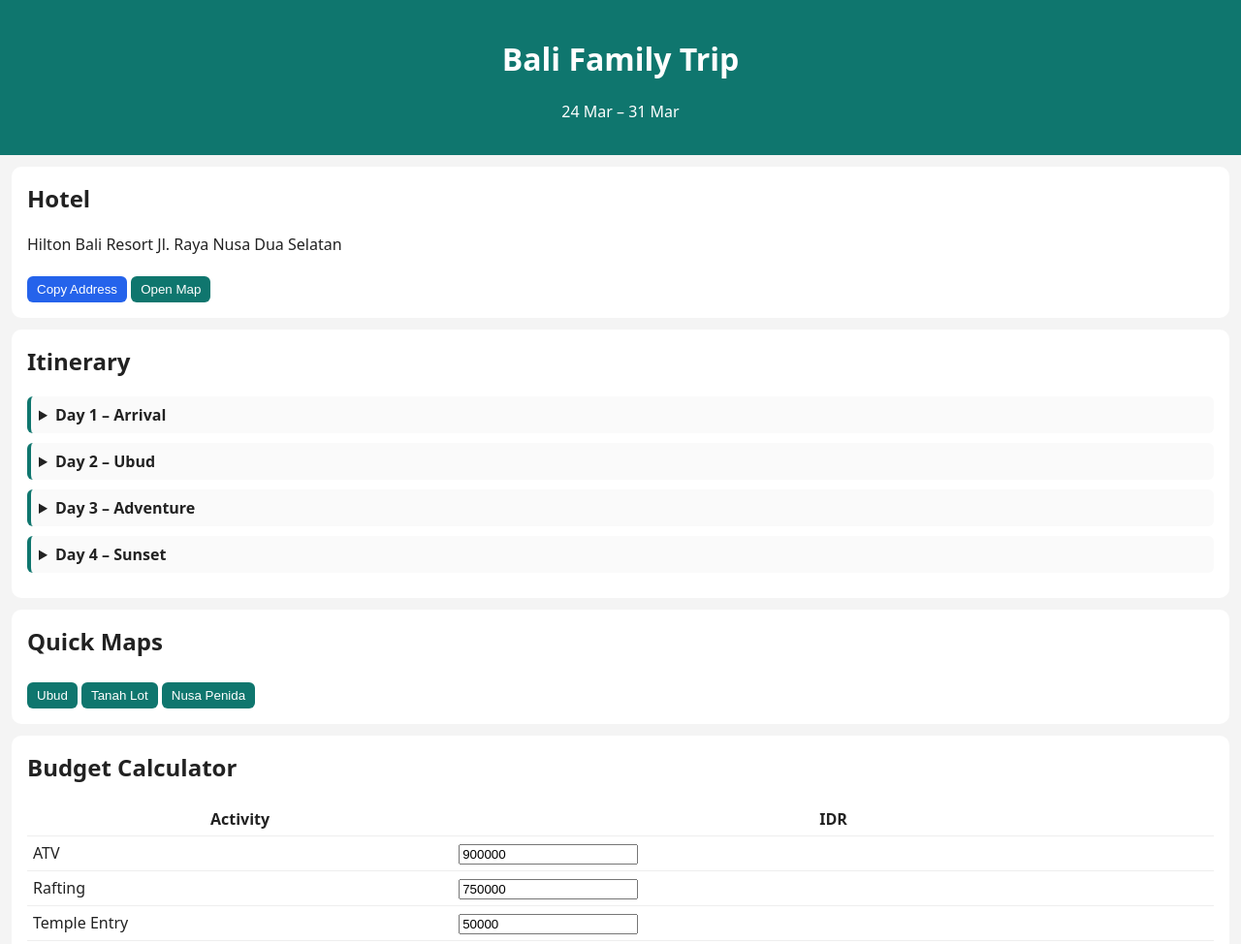
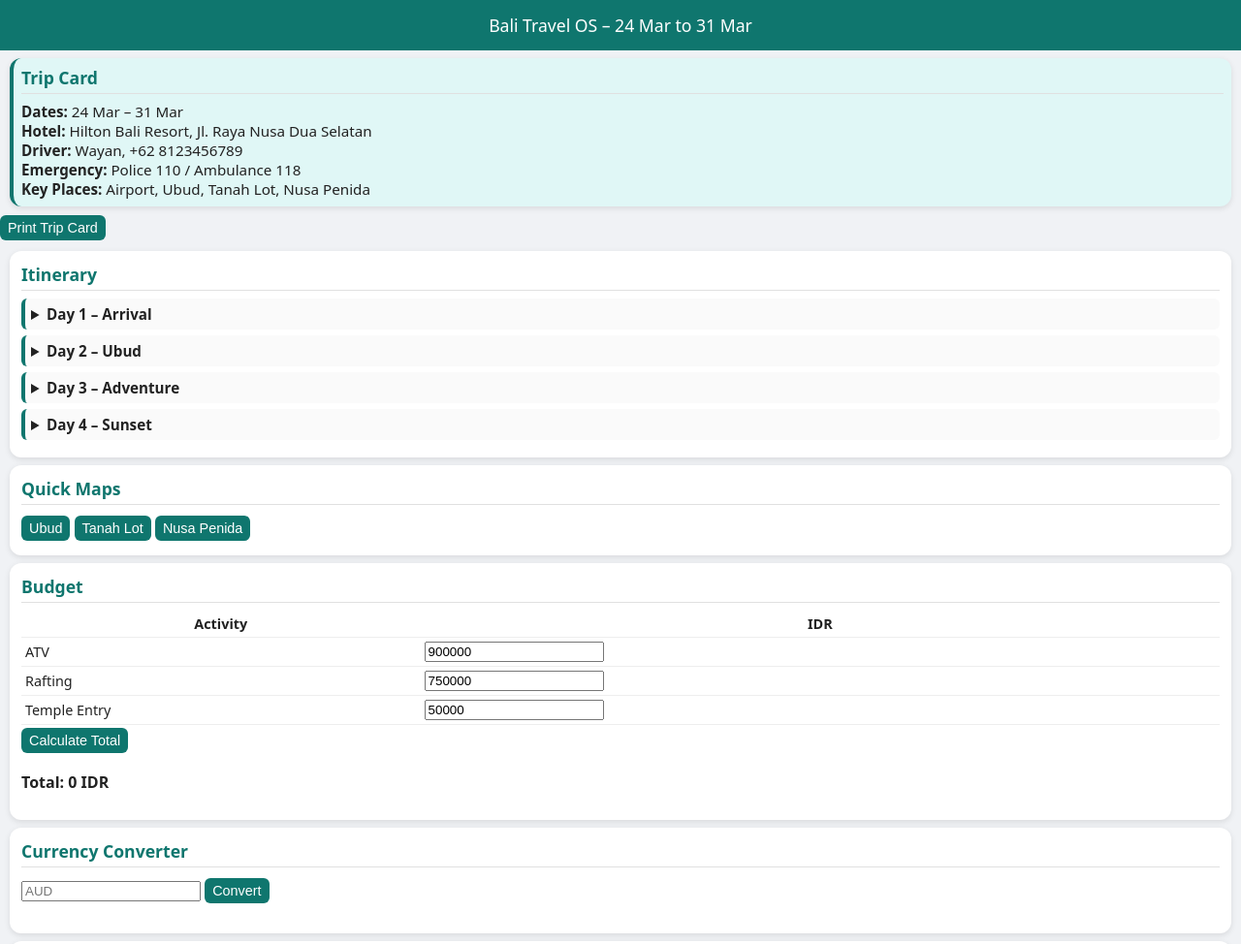
Before and after one commit to pprashil26/bali, a plain HTML site: page index.html in a window 1280 px wide. Shown: the top 974 px of the page at 97% size. Drawn offline with Linux system fonts and the light colour scheme.

Commit message:
v3.0 redesigned UI

```diff
--- a/index.html
+++ b/index.html
@@ -5,40 +5,46 @@
 <meta name="viewport" content="width=device-width, initial-scale=1.0">
 <title>Bali Travel OS</title>
 
-<link rel="manifest" href="manifest.json">
-
-<meta name="theme-color" content="#0f766e">
-
-<link rel="apple-touch-icon" href="icon.png">
-
 <style>
-
 body{
-font-family:system-ui,-apple-system,Arial;
+  font-family: system-ui, -apple-system, Arial;
   margin:0;
-background:#f4f4f4;
+  background:#f0f2f5;
   color:#222;
 }
 
+/* Header */
 header{
   background:#0f766e;
   color:white;
-padding:18px;
+  padding:14px 10px;
   text-align:center;
+  font-size:1.1rem;
 }
 
+/* Container cards */
 section{
   background:white;
-margin:12px;
-padding:16px;
-border-radius:10px;
+  margin:8px 10px;
+  padding:12px;
+  border-radius:12px;
+  box-shadow:0 2px 6px rgba(0,0,0,0.1);
 }
 
-h2{margin-top:0;}
+/* Titles */
+h2{
+  margin-top:0;
+  font-size:1.1rem;
+  color:#0f766e;
+  border-bottom:1px solid #e0e0e0;
+  padding-bottom:4px;
+  margin-bottom:8px;
+}
 
+/* Collapsible itinerary */
 details{
-margin-bottom:10px;
-padding:8px;
+  margin-bottom:6px;
+  padding:6px;
   border-left:4px solid #0f766e;
   background:#fafafa;
   border-radius:6px;
@@ -47,236 +53,180 @@ border-radius:6px;
 summary{
   font-weight:bold;
   cursor:pointer;
+  font-size:0.95rem;
 }
 
+/* Buttons */
 button{
-padding:6px 10px;
+  padding:5px 8px;
   border:none;
   border-radius:6px;
   background:#0f766e;
   color:white;
-margin-top:6px;
+  margin:3px 0;
   cursor:pointer;
+  font-size:0.9rem;
 }
 
-button.copy{background:#2563eb;}
+button.copy{
+  background:#2563eb;
+}
 
+/* Tables */
 table{
   width:100%;
   border-collapse:collapse;
+  font-size:0.9rem;
 }
 
 td,th{
-padding:6px;
+  padding:4px;
   border-bottom:1px solid #eee;
 }
 
-.total{
-font-weight:bold;
-font-size:18px;
-}
-
+/* Emergency card */
 .emergency{
   background:#fff4e5;
   border-left:4px solid orange;
+  padding:8px;
+  font-size:0.9rem;
 }
 
+/* Packing checklist */
 .checklist label{
   display:block;
   margin-bottom:4px;
+  font-size:0.9rem;
 }
 
+/* Photos */
 .photo{
   width:100%;
-margin-top:8px;
-border-radius:8px;
+  margin-top:6px;
+  border-radius:6px;
 }
 
-footer{
-text-align:center;
-font-size:12px;
-padding:16px;
-color:#777;
+/* Total */
+.total{
+  font-weight:bold;
+  font-size:1rem;
 }
 
+/* Compact Trip Card */
+#tripcard{
+  background:#e0f7f6;
+  border-left:4px solid #0f766e;
+  padding:8px;
+  margin-bottom:6px;
+  font-size:0.95rem;
+}
+
+/* Print styles */
+@media print {
+  body * {visibility:hidden;}
+  #tripcard, #tripcard * {visibility:visible;}
+  #tripcard{position:absolute;left:0;top:0;width:100%;font-size:14px;}
+  button {display:none;}
+}
 </style>
 </head>
 
 <body>
 
 <header>
-<h1>Bali Family Trip</h1>
-<p>24 Mar – 31 Mar</p>
+Bali Travel OS – 24 Mar to 31 Mar
 </header>
 
-<section>
-
-<h2>Hotel</h2>
-
-<p id="hotel">
-Hilton Bali Resort
-Jl. Raya Nusa Dua Selatan
-</p>
-
-<button class="copy" onclick="copyText('hotel')">Copy Address</button>
-
-<a href="https://maps.google.com/?q=Hilton+Bali+Resort">
-<button>Open Map</button>
-</a>
-
+<!-- Trip Card -->
+<section id="tripcard">
+<h2>Trip Card</h2>
+<b>Dates:</b> 24 Mar – 31 Mar<br>
+<b>Hotel:</b> Hilton Bali Resort, Jl. Raya Nusa Dua Selatan<br>
+<b>Driver:</b> Wayan, +62 8123456789<br>
+<b>Emergency:</b> Police 110 / Ambulance 118<br>
+<b>Key Places:</b> Airport, Ubud, Tanah Lot, Nusa Penida
 </section>
 
+<button onclick="window.print()">Print Trip Card</button>
+
+<!-- Itinerary -->
 <section>
-
 <h2>Itinerary</h2>
-
-<details>
-<summary>Day 1 – Arrival</summary>
-Airport pickup<br>
-Hotel check-in<br>
-Beach walk<br>
-Dinner
+<details><summary>Day 1 – Arrival</summary>
+Airport pickup<br>Hotel check-in<br>Beach walk<br>Dinner
 </details>
-
-<details>
-<summary>Day 2 – Ubud</summary>
-
-Tukad Cepung Waterfall<br>
-Rice terraces<br>
-Ubud market<br>
-
-<a href="https://maps.google.com/?q=Tukad+Cepung+Waterfall">
-<button>Open Map</button>
-</a>
-
+<details><summary>Day 2 – Ubud</summary>
+Tukad Cepung Waterfall<br>Rice terraces<br>Ubud market<br>
+<a href="https://maps.google.com/?q=Tukad+Cepung+Waterfall"><button>Map</button></a>
 </details>
-
-<details>
-<summary>Day 3 – Adventure</summary>
-
-ATV Quad Bike<br>
-Ayung River Rafting
-
+<details><summary>Day 3 – Adventure</summary>
+ATV Quad Bike<br>Ayung River Rafting
 </details>
-
-<details>
-<summary>Day 4 – Sunset</summary>
-
-Visit Tanah Lot Temple
-
-<a href="https://maps.google.com/?q=Tanah+Lot+Temple">
-<button>Open Map</button>
-</a>
-
+<details><summary>Day 4 – Sunset</summary>
+Tanah Lot Temple<br>
+<a href="https://maps.google.com/?q=Tanah+Lot+Temple"><button>Map</button></a>
 </details>
-
 </section>
 
+<!-- Quick Maps -->
 <section>
-
 <h2>Quick Maps</h2>
-
 <a href="https://maps.google.com/?q=Ubud"><button>Ubud</button></a>
-
 <a href="https://maps.google.com/?q=Tanah+Lot+Temple"><button>Tanah Lot</button></a>
-
 <a href="https://maps.google.com/?q=Nusa+Penida"><button>Nusa Penida</button></a>
-
 </section>
 
+<!-- Budget -->
 <section>
-
-<h2>Budget Calculator</h2>
-
+<h2>Budget</h2>
 <table>
-
-<tr>
-<th>Activity</th>
-<th>IDR</th>
-</tr>
-
-<tr>
-<td>ATV</td>
-<td><input type="number" value="900000" class="cost"></td>
-</tr>
-
-<tr>
-<td>Rafting</td>
-<td><input type="number" value="750000" class="cost"></td>
-</tr>
-
-<tr>
-<td>Temple Entry</td>
-<td><input type="number" value="50000" class="cost"></td>
-</tr>
-
+<tr><th>Activity</th><th>IDR</th></tr>
+<tr><td>ATV</td><td><input type="number" value="900000" class="cost"></td></tr>
+<tr><td>Rafting</td><td><input type="number" value="750000" class="cost"></td></tr>
+<tr><td>Temple Entry</td><td><input type="number" value="50000" class="cost"></td></tr>
 </table>
-
-<br>
-
 <button onclick="calculate()">Calculate Total</button>
-
 <p class="total">Total: <span id="total">0</span> IDR</p>
-
 </section>
 
+<!-- Currency -->
 <section>
-
 <h2>Currency Converter</h2>
-
 <input id="aud" type="number" placeholder="AUD">
-
 <button onclick="convert()">Convert</button>
-
 <p id="idr"></p>
-
-<p style="font-size:12px;">Approximate rate</p>
-
 </section>
 
+<!-- Packing -->
 <section class="checklist">
-
 <h2>Packing Checklist</h2>
-
 <label><input type="checkbox" class="pack"> Passport</label>
 <label><input type="checkbox" class="pack"> Travel Insurance</label>
 <label><input type="checkbox" class="pack"> Swimsuit</label>
 <label><input type="checkbox" class="pack"> Sunscreen</label>
 <label><input type="checkbox" class="pack"> Power Adapter</label>
-
 </section>
 
+<!-- Photo Journal -->
 <section>
-
 <h2>Photo Journal</h2>
-
 <input type="file" id="photoInput">
-
 <div id="photos"></div>
-
 </section>
 
+<!-- Emergency -->
 <section class="emergency">
-
-<h2>Emergency Card</h2>
-
-<p id="driver">
-Driver: +62 8123456789
-</p>
-
+<h2>Emergency</h2>
+<p id="driver">Driver: +62 8123456789</p>
 <button class="copy" onclick="copyText('driver')">Copy Driver</button>
-
-<p>Police: 110</p>
-<p>Ambulance: 118</p>
-
+<p>Police: 110 / Ambulance: 118</p>
 </section>
 
-<footer>
+<footer style="text-align:center;font-size:12px;padding:12px;color:#777;">
 Bali Travel OS
 </footer>
 
 <script>
-
 function copyText(id){
   let text=document.getElementById(id).innerText;
   navigator.clipboard.writeText(text);
@@ -284,75 +234,39 @@ alert("Copied");
 }
 
 function calculate(){
-
   let costs=document.querySelectorAll(".cost");
   let total=0;
-
-costs.forEach(c=>{
-total+=Number(c.value);
-});
-
+  costs.forEach(c=>total+=Number(c.value));
   document.getElementById("total").innerText=total.toLocaleString();
-
 }
 
 function convert(){
-
   let aud=document.getElementById("aud").value;
-
   let rate=10000;
-
-let idr=aud*rate;
-
-document.getElementById("idr").innerText=idr.toLocaleString()+" IDR";
-
+  document.getElementById("idr").innerText=(aud*rate).toLocaleString()+" IDR";
 }
 
+// Persist packing checklist
 let checks=document.querySelectorAll(".pack");
-
 checks.forEach((c,i)=>{
-
-let saved=localStorage.getItem("pack"+i);
-
-if(saved==="true"){c.checked=true;}
-
-c.addEventListener("change",()=>{
-localStorage.setItem("pack"+i,c.checked);
+  if(localStorage.getItem("pack"+i)==="true"){c.checked=true;}
+  c.addEventListener("change",()=>{localStorage.setItem("pack"+i,c.checked);});
 });
 
+// Photo journal
+let input=document.getElementById("photoInput");
+let container=document.getElementById("photos");
+input.addEventListener("change",function(){
+  let file=this.files[0];
+  let reader=new FileReader();
+  reader.onload=function(e){
+    let img=document.createElement("img");
+    img.src=e.target.result;
+    img.className="photo";
+    container.appendChild(img);
+  };
+  reader.readAsDataURL(file);
 });
-
-let input=document.getElementById("photoInput");
-
-let photoContainer=document.getElementById("photos");
-
-input.addEventListener("change",function(){
-
-let file=this.files[0];
-
-let reader=new FileReader();
-
-reader.onload=function(e){
-
-let img=document.createElement("img");
-
-img.src=e.target.result;
-
-img.className="photo";
-
-photoContainer.appendChild(img);
-
-};
-
-reader.readAsDataURL(file);
-
-});
-
-
-if ('serviceWorker' in navigator) {
-  navigator.serviceWorker.register('service-worker.js');
-}
-
 </script>
 
 </body>
```
Lines whose indentation alone changed are shown as unchanged.
